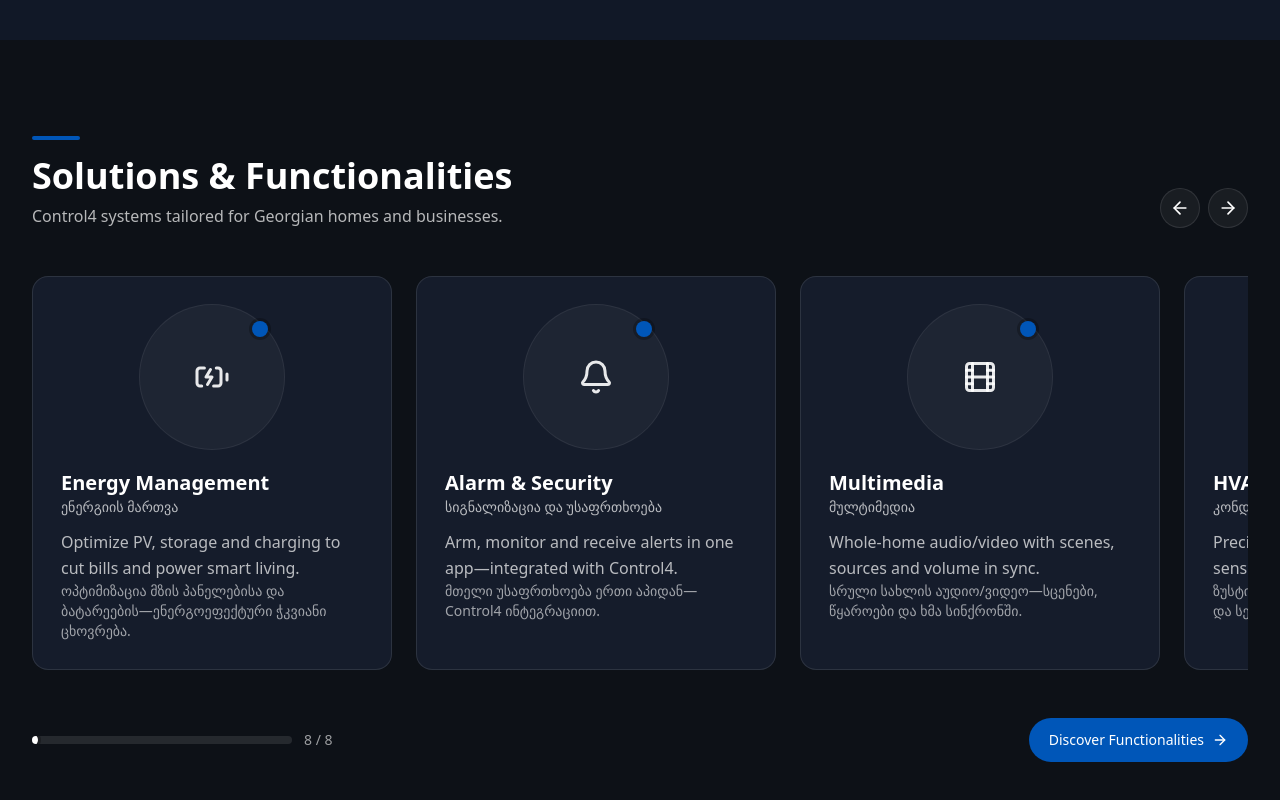
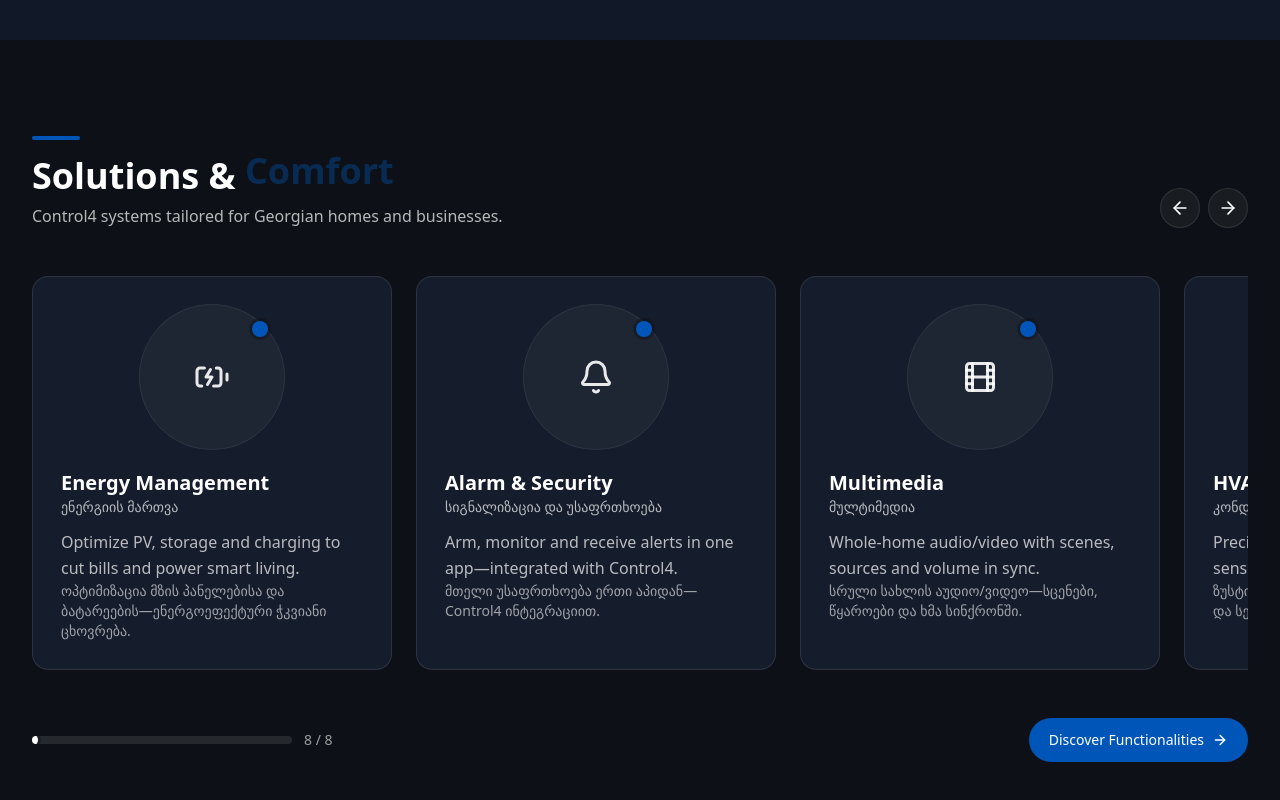
Before and after one commit to IkaMastera/control4.com.ge, a Next.js app: page / in a window 1280 px wide. Shown: the part 5018-5818 px from the top of the page. Built offline with nearby package versions, Linux system fonts and the light colour scheme.

Commit message:
add: moving text UI

```diff
--- a/components/sections/services-slider.tsx
+++ b/components/sections/services-slider.tsx
@@ -15,6 +15,7 @@ import {
   ArrowLeft,
   ArrowRight,
 } from "lucide-react";
+import RotatingWords from "../ui/rotating-words";
 
 type Service = {
   id: string;
@@ -159,9 +160,14 @@ export default function ServicesSlider() {
         >
           <div>
             <div className="h-1 w-12 rounded-full bg-[var(--color-primary)] mb-4" />
-            <h2 className="text-2xl sm:text-3xl md:text-4xl font-semibold text-white">
-              Solutions & Functionalities
-            </h2>
+                <h2 className="text-2xl sm:text-3xl md:text-4xl font-semibold text-white">
+                    Solutions &{" "}
+                    <RotatingWords
+                        words={["Functionalities", "Automation", "Comfort", "Security"]}
+                        interval={2200}
+                        className="text-[var(--color-primary)]"
+                    />
+                </h2>
             <p className="mt-2 text-white/70">
               Control4 systems tailored for Georgian homes and businesses.
             </p>
--- /dev/null
+++ b/components/ui/rotating-words.tsx
@@ -0,0 +1,52 @@
+'use client';
+
+import { useEffect, useRef, useState } from 'react';
+import { AnimatePresence, motion, useReducedMotion } from 'framer-motion';
+
+type Props = {
+  words: string[];
+  interval?: number; // ms
+  className?: string;
+};
+
+export default function RotatingWords({ words, interval = 2200, className }: Props) {
+  const prefersReduced = useReducedMotion();
+  const [index, setIndex] = useState(0);
+  const liveRef = useRef<HTMLSpanElement>(null);
+
+  // Rotate words
+  useEffect(() => {
+    if (prefersReduced || words.length < 2) return;
+    const id = setInterval(() => setIndex((i) => (i + 1) % words.length), interval);
+    return () => clearInterval(id);
+  }, [interval, prefersReduced, words.length]);
+
+  // Screen reader live region update
+  useEffect(() => {
+    if (!liveRef.current) return;
+    liveRef.current.textContent = words[index];
+  }, [index, words]);
+
+  return (
+    <span className={`relative inline-block align-baseline ${className || ''}`}>
+      {/* Visual animation */}
+      <span aria-hidden className="relative inline-block min-w-[8ch]">
+        <AnimatePresence mode="wait">
+          <motion.span
+            key={index}
+            initial={prefersReduced ? { opacity: 1 } : { opacity: 0, y: 8 }}
+            animate={{ opacity: 1, y: 0 }}
+            exit={prefersReduced ? { opacity: 1 } : { opacity: 0, y: -8 }}
+            transition={{ duration: 0.45, ease: 'easeOut' }}
+            className="inline-block"
+          >
+            {words[index]}
+          </motion.span>
+        </AnimatePresence>
+      </span>
+
+      {/* Accessibility */}
+      <span aria-live="polite" className="sr-only" ref={liveRef} />
+    </span>
+  );
+}
```
